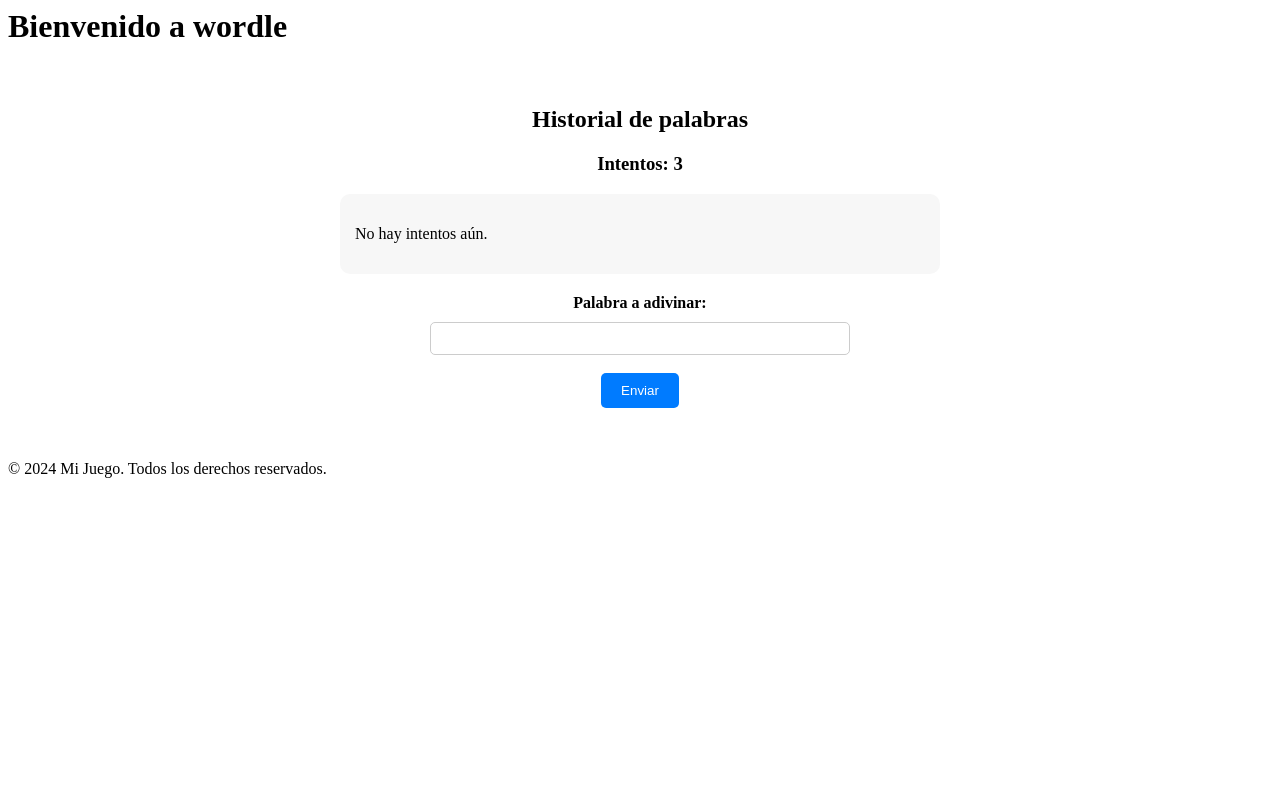
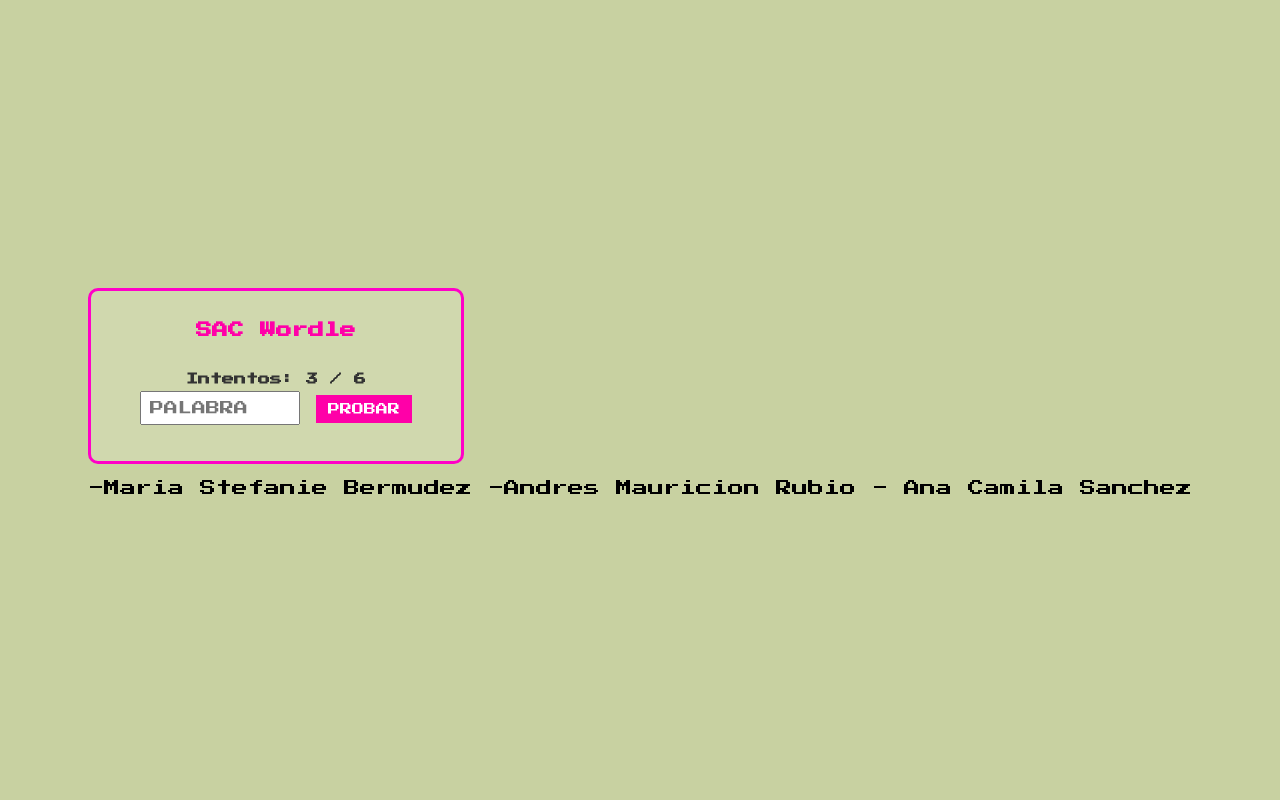
Before and after one commit to mrkzukaritas/Wordle, a Django app: template juego/templates/adivinar.html in a window 1280 px wide. Run offline with Django 5.2, Linux system fonts and the light colour scheme; the template is opened without the code that fills it: values that come from a table or form of the project are taken from there, others are empty; data comes from the database, SQL or seed files in the repository; both versions use the stored data as it was after the commit.

Commit message:
Enhance game features and UI: update game logic for attempts, improve styling in templates, and add logo image for better user experience.

```diff
--- a/juego/models.py
+++ b/juego/models.py
@@ -21,8 +21,8 @@ class Game(models.Model):
         for char in self.word_to_guess:
             cuentas[char]= cuentas.get(char,0)+1
 
-
-        if self.attempts >= self.max_attempts or self.is_won:
+        self.attempts +=1
+        if self.attempts >= self.max_attempts+1 or self.is_won:
             return
         #crear un diccionario con una lista y llenarlo de ceros
         if palabra == self.word_to_guess:
@@ -60,5 +60,4 @@ class Game(models.Model):
 
         self.save()
         self.historial.append( adivinadas)
-        self.attempts +=1
         return
--- a/juego/templates/adivinar.html
+++ b/juego/templates/adivinar.html
@@ -2,39 +2,130 @@
 {% load static %}
 {% block content %}
 
-<div class="container" style="max-width:600px;margin:auto;padding:20px;">
+<style>
+@import url('https://fonts.googleapis.com/css2?family=Press+Start+2P&display=swap');
 
-    <h2 style="text-align:center;">Historial de palabras</h2>
-    <h3 style="text-align:center;">Intentos: {{ game.attempts }}</h3>
+body {
+  font-family: 'Press Start 2P', cursive;
+  background-color: #c8d1a1;
+  display: flex;
+  justify-content: center;
+  align-items: center;
+  height: 100vh;
+  margin: 0;
+}
 
-    <div style="background:#f7f7f7;padding:15px;border-radius:10px;margin-bottom:20px;">
+.game-container {
+  text-align: center;
+  padding: 20px;
+  border: 3px solid #ff00c7;
+  border-radius: 10px;
+  background-color: #d0d8ae;
+  width: 330px;
+}
+
+h1 {
+  color: #ff00a8;
+  font-size: 16px;
+  margin-bottom: 15px;
+}
+
+.board {
+  display: grid;
+  grid-template-columns: repeat(5, 50px);
+  gap: 5px;
+  justify-content: center;
+  margin-bottom: 20px;
+}
+
+.cell {
+  width: 50px;
+  height: 50px;
+  border: 2px solid #ff00a8;
+  font-size: 18px;
+  font-weight: bold;
+  text-transform: uppercase;
+  text-align: center;
+  line-height: 50px;
+  background-color: white;
+}
+
+.correct { background-color: #008316; color:white; }
+.present { background-color: #ffc300; color:white; }
+.absent  { background-color: #858585; color:white; }
+
+input[type="text"] {
+  padding: 8px;
+  font-size: 14px;
+  width: 160px;
+  text-transform: uppercase;
+  font-family: 'Press Start 2P', cursive;
+}
+
+button {
+  padding: 8px 12px;
+  background-color: #ff00a8;
+  color: white;
+  border: none;
+  cursor: pointer;
+  margin-top: 10px;
+  font-family: 'Press Start 2P', cursive;
+  font-size: 12px;
+}
+
+.message {
+  margin-top: 10px;
+  font-weight: bold;
+  color: #333;
+  font-size: 12px;
+}
+</style>
+
+<div class="game-container">
+
+    <h1>SAC Wordle</h1>
+
+    <div class="board">
         {% for hi in game.historial %}
-            <p style="margin:5px 0;">• {{ hi }}</p>
-        {% empty %}
-            <p>No hay intentos aún.</p>
+
+            {# SI hi ES UNA LISTA DE LISTAS  #}
+            {% if hi.0.1 is not None %}
+                {% for letra, estado in hi %}
+                    <div class="
+                        cell
+                        {% if estado == 2 %}correct{% endif %}
+                        {% if estado == 1 %}present{% endif %}
+                        {% if estado == 0 %}absent{% endif %}
+                    ">
+                        {{ letra }}
+                    </div>
+                {% endfor %}
+
+            {# SI hi ES SOLO EL STRING DE LA PALABRA #}
+            {% else %}
+                {% for letra in hi %}
+                    <div class="cell">{{ letra }}</div>
+                {% endfor %}
+            {% endif %}
+
         {% endfor %}
     </div>
 
+    <div class="message">
+        Intentos: {{ game.attempts }} / {{ game.max_attempts }}
+    </div>
+
     {% if game.is_won %}
-        <h2 style="color:green;text-align:center;">¡Felicidades, has adivinado la palabra! 🎉</h2>
+        <div class="message">¡Ganaste! 🎉</div>
 
     {% elif game.attempts >= game.max_attempts %}
-        <h2 style="color:red;text-align:center;">
-            ¡Has agotado tus intentos!<br>
-            La palabra era: <strong>{{ game.word }}</strong>
-        </h2>
+        <div class="message">Perdiste 😢<br>Palabra: {{ game.word_to_guess }}</div>
 
     {% else %}
-        <form action="" method="post" style="text-align:center;margin-top:20px;">
+        <form action="" method="post">
             {% csrf_token %}
-            <label for="palabra" style="font-weight:bold;">Palabra a adivinar:</label><br>
-            <input id="palabra" type="text" name="your_name"
-                   style="margin-top:10px;padding:8px;width:70%;border-radius:5px;border:1px solid #ccc;">
-            <br><br>
-            <button type="submit"
-                    style="padding:10px 20px;border:none;background:#007bff;color:white;border-radius:5px;cursor:pointer;">
-                Enviar
-            </button>
+            <input type="text" maxlength="5" name="your_name" placeholder="PALABRA">
+            <button type="submit">PROBAR</button>
         </form>
     {% endif %}
 
--- a/juego/templates/base.html
+++ b/juego/templates/base.html
@@ -5,14 +5,15 @@
 </head>
 <body>
     <header>
-        <h1>Bienvenido a wordle</h1>
+
     </header>
     <main>
         {% block content %}
+
         {% endblock %}
     </main>
     <footer>
-        <p>&copy; 2024 Mi Juego. Todos los derechos reservados.</p>
+        <p>-Maria Stefanie Bermudez -Andres Mauricion Rubio - Ana Camila Sanchez</p>
     </footer>
 </body>
 </html5>
```
Also changed, not shown: juego/templates/index.html (+79 -2 lines), db.sqlite3, juego/migrations/0001_initial.py, juego/static/logo.jpg (added).
